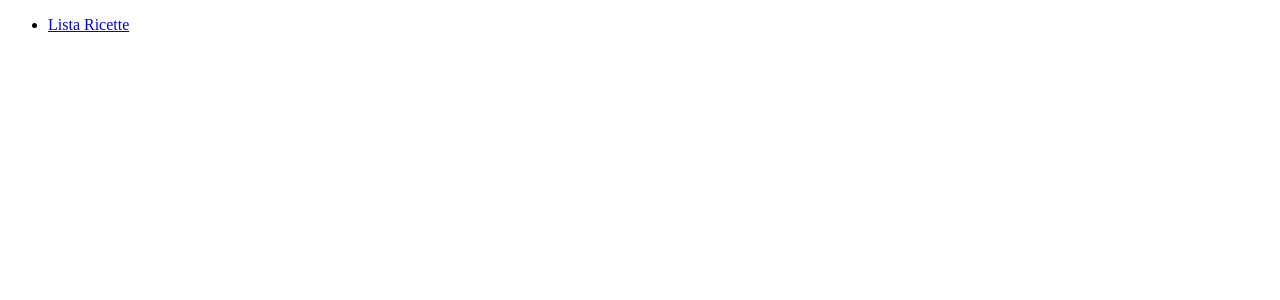
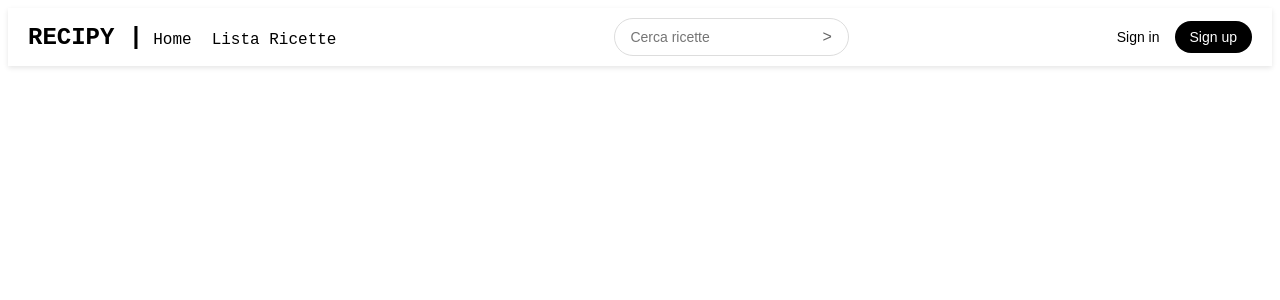
Before and after one commit to Pamiel97/recipy-front, an Angular app: page / in a window 1280 px wide. Shown: the top 300 px of the page. Built offline with nearby package versions, Linux system fonts and the light colour scheme.

Commit message:
Il sommo ha creato il css momentaneo

```diff
--- a/src/app/app.component.css
+++ b/src/app/app.component.css
@@ -0,0 +1,110 @@
+/* Stile generale per il navbar */
+.navbar {
+    display: flex;
+    justify-content: space-between;
+    align-items: center;
+    padding: 10px 20px;
+    background-color: white;
+    box-shadow: 0 2px 5px rgba(0, 0, 0, 0.1);
+    font-family: 'Arial', sans-serif;
+  }
+
+  /* Sezione sinistra: logo e link */
+  .left-section {
+    display: flex;
+    align-items: center;
+  }
+
+  /* Stile del logo */
+  .logo {
+    display: flex;
+    font-size: 24px;
+    font-weight: bold;
+    font-family: 'Courier New', Courier, monospace;
+    margin-right: 20px;
+  }
+
+  /* Stile per i link del menu */
+  .nav-links {
+    display: flex;
+    list-style: none;
+    margin: 0;
+    padding: 0;
+  }
+
+  .nav-links li {
+    margin: 0 10px;
+  }
+
+  .nav-links a {
+    text-decoration: none;
+    color: black;
+    font-size: 16px;
+    font-weight: 500;
+    transition: color 0.3s;
+  }
+
+  .nav-links a:hover {
+    color: #007BFF;
+  }
+
+  /* Sezione destra: barra di ricerca e pulsanti */
+  .right-section {
+    display: flex;
+    align-items: center;
+  }
+
+  /* Stile della barra di ricerca */
+  .search-bar {
+    display: flex;
+    align-items: center;
+    border: 1px solid #ddd;
+    border-radius: 25px;
+    padding: 5px 10px;
+    margin-right: 20px;
+  }
+
+  .search-bar input {
+    border: none;
+    outline: none;
+    font-size: 14px;
+    padding: 5px;
+  }
+
+  .search-bar button {
+    background: none;
+    border: none;
+    font-size: 16px;
+    cursor: pointer;
+    color: #666;
+  }
+
+  /* Stile per i pulsanti di autenticazione */
+  .auth-buttons {
+    display: flex;
+    align-items: center;
+    gap: 15px;
+  }
+
+  .auth-buttons .signin {
+    text-decoration: none;
+    color: black;
+    font-size: 14px;
+    font-weight: 500;
+  }
+
+  .auth-buttons .signup {
+    text-decoration: none;
+    background-color: black;
+    color: white;
+    padding: 8px 15px;
+    border-radius: 25px;
+    font-size: 14px;
+    font-weight: 500;
+    transition: background-color 0.3s, box-shadow 0.3s;
+  }
+
+  .auth-buttons .signup:hover {
+    background-color: #333;
+    box-shadow: 0 4px 8px rgba(0, 0, 0, 0.2);
+  }
--- a/src/app/app.component.html
+++ b/src/app/app.component.html
@@ -1,8 +1,17 @@
-<div>
-  <nav>
-    <ul>
-      <li><a routerLink="/search-recipe">Lista Ricette</a></li>
-    </ul>
-  </nav>
+<div class="navbar">
+  <div class="logo">RECIPY |
+  <ul class="nav-links">
+    <li><a href="#home">Home</a></li>
+    <li><a routerLink="/search-recipe">Lista Ricette</a></li>
+  </ul>
+</div>
+  <div class="search-bar">
+    <input type="text" placeholder="Cerca ricette" />
+    <button type="submit">></button>
+  </div>
+  <div class="auth-buttons">
+    <a href="#signin" class="signin">Sign in</a>
+    <a href="#signup" class="signup">Sign up</a>
+  </div>
 </div>
 <router-outlet />
--- a/src/app/recipes/recipelist/recipelist.component.html
+++ b/src/app/recipes/recipelist/recipelist.component.html
@@ -1,3 +1,6 @@
 <p>recipelist works!</p>
-
+<br>
+<br>
+<br>
+<br>
 <button (click)="goToCreateRecipe()">Crea una nuova Ricetta</button>
```
